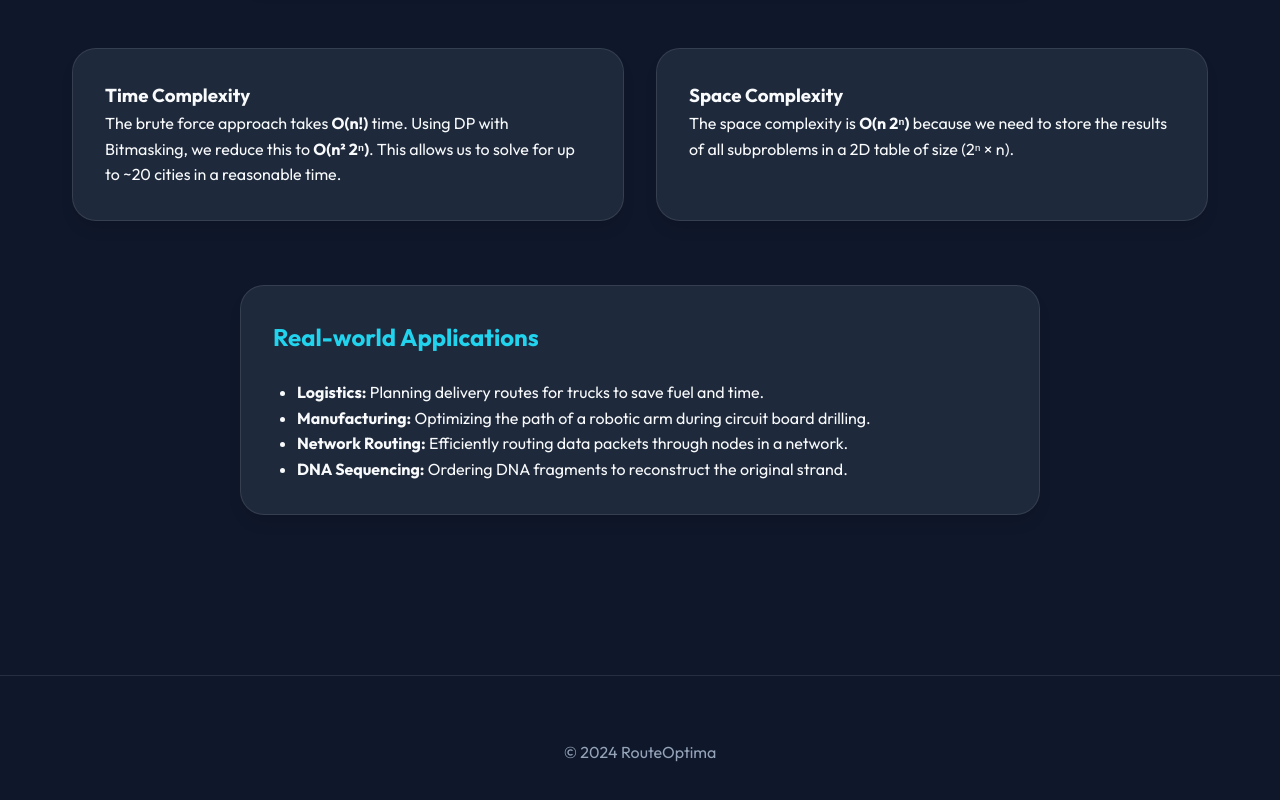
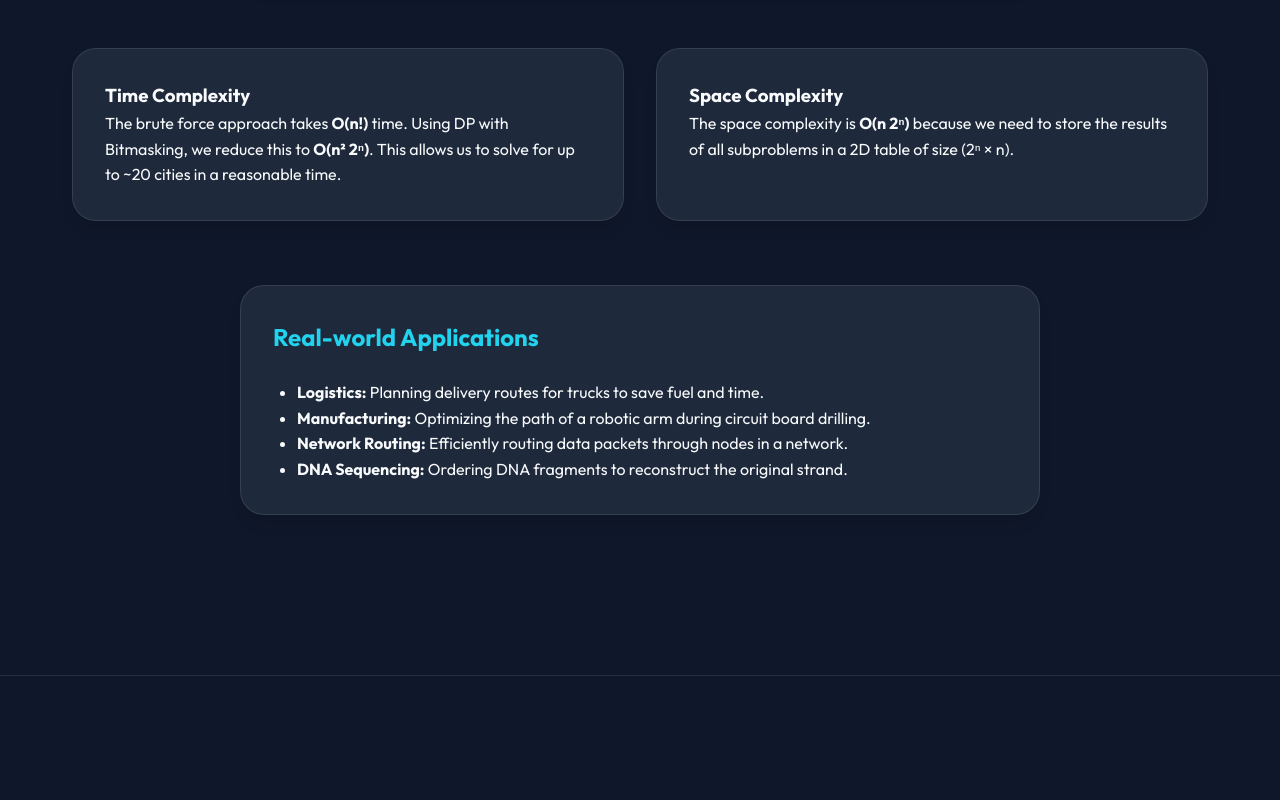
Before and after one commit to Nikhil-forge/Travelling-Salesman-Problem, a website built with Vite: page frontend/about.html in a window 1280 px wide. Shown: the part 1166-1966 px from the top of the page. Built offline with nearby package versions, Linux system fonts and the light colour scheme.

Commit message:
Update footer: remove all copyright text

```diff
--- a/frontend/about.html
+++ b/frontend/about.html
@@ -71,7 +71,6 @@
     </main>
 
     <footer>
-        <p>&copy; 2024 RouteOptima</p>
     </footer>
 
     <script type="module" src="script.js"></script>
```
Also changed, not shown: frontend/index.html (+0 -1 lines), frontend/optimizer.html (+0 -1 lines).
